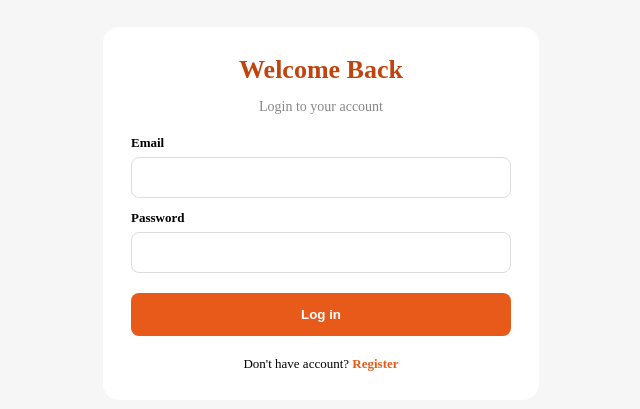
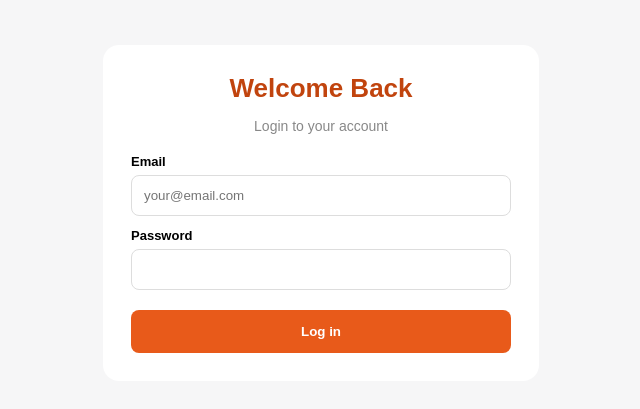
Before and after one commit to wickedrazzy3-commits/Razzy-store, a Next.js app: page / in a window 1280 px wide. Shown: the part 207-616 px from the top of the page, without its empty margins (319-959 px from the left). Built offline with nearby package versions, Linux system fonts and the light colour scheme.

Commit message:
Update page.js

```diff
--- a/app/page.js
+++ b/app/page.js
@@ -1,6 +1,5 @@
 'use client';
 import { useState, useEffect } from 'react';
-import { supabase } from './lib/supabase';
 
 const DEFAULTS=[
  {id:1,name:"Facebook create page ✅ ( all accounts can create",price:4000,oldPrice:5000,type:"digital",img:"https://images.unsplash.com/photo-1611162616475-46b76543ac5f?w=400", delivery:"Page Key: PAGE-RAZZY-8849"},
@@ -10,87 +9,84 @@ const DEFAULTS=[
 
 export default function Home() {
   const [user, setUser] = useState(null);
-  const [checking, setChecking] = useState(true);
   const [email, setEmail] = useState('');
   const [password, setPassword] = useState('');
-  const [isRegister, setIsRegister] = useState(false);
-  const [loading, setLoading] = useState(false);
   const [products, setProducts] = useState(DEFAULTS);
   const [qtys, setQtys] = useState({1:1,2:1,3:1});
   const [paying, setPaying] = useState(null);
-  const [orders, setOrders] = useState([]);
   const [activeDelivery, setActiveDelivery] = useState(null);
 
   useEffect(() => {
-    supabase.auth.getSession().then(({ data }) => { setUser(data.session?.user||null); setChecking(false); });
-    const { data: l } = supabase.auth.onAuthStateChange((_, s) => setUser(s?.user||null));
-    const s=localStorage.getItem("razzy_products");
-    if(s){try{setProducts(JSON.parse(s))}catch{}}
-    const saved=localStorage.getItem("razzy_orders_final");
-    if(saved) setOrders(JSON.parse(saved));
-    return () => l.subscription.unsubscribe();
+    try{
+      const savedUser = localStorage.getItem("razzy_user");
+      if(savedUser) setUser(JSON.parse(savedUser));
+      const s=localStorage.getItem("razzy_products");
+      if(s){ const p=JSON.parse(s); if(Array.isArray(p)&&p.length>0) setProducts(p); }
+    }catch(e){ console.log("load error",e); }
   }, []);
-  useEffect(()=>{localStorage.setItem("razzy_orders_final",JSON.stringify(orders))},[orders]);
 
-  const handleAuth = async () => {
-    if(!email||!password) return alert('Fill email & password');
-    setLoading(true);
-    try{
-      if(isRegister){const {error}=await supabase.auth.signUp({email,password}); if(error) throw error; alert('Account created!');}
-      else{const {error}=await supabase.auth.signInWithPassword({email,password}); if(error) throw error;}
-    }catch(e){alert(e.message)} setLoading(false);
+  const handleLogin = () => {
+    if(!email) return alert('Enter email');
+    const u={email};
+    localStorage.setItem("razzy_user", JSON.stringify(u));
+    setUser(u);
   };
 
   const changeQty=(id,delta)=>setQtys(p=>({...p,[id]:Math.max(1,(p[id]||1)+delta)}));
+
   const handlePay=async(product)=>{
-    const qty=qtys[product.id]||1;
-    setPaying(product.id);
-    await new Promise(r=>setTimeout(r,1500));
-    const newOrder={id:Date.now(),product:`${product.name} x${qty}`,price:product.price*qty,qty,type:product.type,img:product.img,deliveryInfo:product.delivery,date:new Date().toLocaleString()};
-    setOrders(o=>[newOrder,...o]);
-    setPaying(null);
-    setActiveDelivery(newOrder);
+    try{
+      const qty=qtys[product.id]||1;
+      setPaying(product.id);
+      await new Promise(r=>setTimeout(r,1200));
+      const delivery = product.delivery || (product.type==='digital'? "Login will be sent" : "Tracking: Provided");
+      setActiveDelivery({product:`${product.name} x${qty}`, price:product.price*qty, deliveryInfo:delivery});
+      setPaying(null);
+    }catch(err){
+      alert("Pay error: "+err.message);
+      setPaying(null);
+    }
   };
 
-  if(checking) return <div style={{display:'flex',height:'100vh',alignItems:'center',justifyContent:'center'}}>Loading...</div>;
   if(!user){
     return(
-      <div style={{minHeight:'100vh',display:'flex',alignItems:'center',justifyContent:'center',padding:20,background:'#f6f6f7'}}>
+      <div style={{minHeight:'100vh',display:'flex',alignItems:'center',justifyContent:'center',padding:20,background:'#f6f6f7',fontFamily:'sans-serif'}}>
         <div style={{background:'white',width:'100%',maxWidth:380,borderRadius:16,padding:28}}>
-          <h1 style={{color:'#C1440E',fontSize:26,fontWeight:800,textAlign:'center',margin:0}}>{isRegister?'Create Account':'Welcome Back'}</h1>
+          <h1 style={{color:'#C1440E',fontSize:26,fontWeight:800,textAlign:'center',margin:0}}>Welcome Back</h1>
           <p style={{textAlign:'center',color:'#888',fontSize:14}}>Login to your account</p>
-          <div style={{marginTop:20,fontWeight:600,fontSize:13}}>Email</div><input value={email} onChange={e=>setEmail(e.target.value)} style={{width:'100%',padding:12,borderRadius:8,border:'1px solid #ddd',marginTop:6,boxSizing:'border-box'}}/>
-          <div style={{marginTop:12,fontWeight:600,fontSize:13}}>Password</div><input type="password" value={password} onChange={e=>setPassword(e.target.value)} style={{width:'100%',padding:12,borderRadius:8,border:'1px solid #ddd',marginTop:6,boxSizing:'border-box'}}/>
-          <button disabled={loading} onClick={handleAuth} style={{width:'100%',background:'#E85A1A',color:'white',border:0,padding:14,borderRadius:8,fontWeight:700,marginTop:20}}>{loading?'Wait...':(isRegister?'Register':'Log in')}</button>
-          <div style={{textAlign:'center',marginTop:20,fontSize:13}}>Don't have account? <span onClick={()=>setIsRegister(!isRegister)} style={{color:'#E85A1A',cursor:'pointer',fontWeight:700}}>{isRegister?'Login':'Register'}</span></div>
+          <div style={{marginTop:20,fontWeight:600,fontSize:13}}>Email</div>
+          <input value={email} onChange={e=>setEmail(e.target.value)} placeholder="your@email.com" style={{width:'100%',padding:12,borderRadius:8,border:'1px solid #ddd',marginTop:6,boxSizing:'border-box'}}/>
+          <div style={{marginTop:12,fontWeight:600,fontSize:13}}>Password</div>
+          <input type="password" value={password} onChange={e=>setPassword(e.target.value)} style={{width:'100%',padding:12,borderRadius:8,border:'1px solid #ddd',marginTop:6,boxSizing:'border-box'}}/>
+          <button onClick={handleLogin} style={{width:'100%',background:'#E85A1A',color:'white',border:0,padding:14,borderRadius:8,fontWeight:700,marginTop:20,cursor:'pointer'}}>Log in</button>
         </div>
       </div>
     );
   }
 
   return(
-    <>
-      <style>{`body{margin:0;font-family:sans-serif;background:#f5f5f7}.header{position:sticky;top:0;background:white;padding:12px 14px;display:flex;justify-content:space-between;align-items:center}.grid{max-width:1100px;margin:12px auto;padding:0 12px;display:grid;grid-template-columns:1fr 1fr;gap:10px}.card2{background:white;border-radius:14px;overflow:hidden;border:1px solid #eee}.img{width:100%;height:130px;object-fit:cover}.qtyBox{display:flex;align-items:center;gap:8px;background:#f6f6f7;border-radius:999px;padding:3px 8px;margin-top:8px;width:fit-content}.qtyBtn{width:26px;height:26px;border-radius:999px;border:1px solid #ddd;background:white;font-weight:800}`}</style>
+    <div style={{fontFamily:'sans-serif',background:'#f5f5f7',minHeight:'100vh'}}>
+      <style>{`.header{position:sticky;top:0;background:white;padding:12px 14px;display:flex;justify-content:space-between;align-items:center}.grid{max-width:1100px;margin:12px auto;padding:0 12px;display:grid;grid-template-columns:1fr 1fr;gap:10px}.card2{background:white;border-radius:14px;overflow:hidden;border:1px solid #eee}.img{width:100%;height:130px;object-fit:cover}.qtyBox{display:flex;align-items:center;gap:8px;background:#f6f6f7;border-radius:999px;padding:3px 8px;margin-top:8px;width:fit-content}.qtyBtn{width:26px;height:26px;border-radius:999px;border:1px solid #ddd;background:white;font-weight:800;cursor:pointer}`}</style>
       <div className="header">
         <div style={{fontWeight:900}}>RAZZY STORE</div>
-        <button onClick={()=>supabase.auth.signOut()} style={{background:'#eee',border:0,padding:'6px 12px',borderRadius:999,fontSize:11}}>Logout</button>
+        <button onClick={()=>{localStorage.removeItem("razzy_user"); setUser(null);}} style={{background:'#eee',border:0,padding:'6px 12px',borderRadius:999,fontSize:11}}>Logout</button>
       </div>
 
       <div className="grid">
         {products.map(p=>(
           <div key={p.id} className="card2">
-            <img src={p.img} className="img"/>
+            <img src={p.img||"https://via.placeholder.com/300"} className="img" alt={p.name}/>
             <div style={{padding:10}}>
               <div style={{fontWeight:700,fontSize:13,height:32,overflow:'hidden'}}>{p.name}</div>
-              <div style={{fontWeight:900,marginTop:4}}>₦{p.price.toLocaleString()}</div>
+              <div style={{fontWeight:900,marginTop:4}}>₦{Number(p.price).toLocaleString()}</div>
               <div className="qtyBox">
                 <button className="qtyBtn" onClick={()=>changeQty(p.id,-1)}>-</button>
                 <span style={{fontWeight:800,fontSize:13,minWidth:18,textAlign:'center'}}>{qtys[p.id]||1}</span>
                 <button className="qtyBtn" onClick={()=>changeQty(p.id,1)}>+</button>
                 <span style={{fontSize:10,color:'#888',marginLeft:4}}>Qty</span>
               </div>
-              <button disabled={paying===p.id} onClick={()=>handlePay(p)} style={{width:'100%',marginTop:8,background:'black',color:'white',border:0,padding:'11px',borderRadius:999,fontWeight:800,fontSize:12}}>
-                {paying===p.id?'Processing...':`Pay ₦${(p.price*(qtys[p.id]||1)).toLocaleString()}`}
+              <button onClick={()=>handlePay(p)} disabled={paying===p.id} style={{width:'100%',marginTop:8,background:paying===p.id?'#999':'black',color:'white',border:0,padding:'11px',borderRadius:999,fontWeight:800,fontSize:12,cursor:'pointer'}}>
+                {paying===p.id?'Processing...':`Pay ₦${(Number(p.price)*(qtys[p.id]||1)).toLocaleString()}`}
               </button>
             </div>
           </div>
@@ -101,12 +97,13 @@ export default function Home() {
         <div style={{position:'fixed',inset:0,background:'rgba(0,0,0,0.5)',display:'flex',alignItems:'center',justifyContent:'center',padding:20,zIndex:100}} onClick={()=>setActiveDelivery(null)}>
           <div style={{background:'white',width:'100%',maxWidth:340,borderRadius:20,padding:20}} onClick={e=>e.stopPropagation()}>
             <div style={{textAlign:'center',fontSize:34}}>✅</div>
-            <h3 style={{textAlign:'center',fontWeight:900}}>Payment Successful!</h3>
-            <div style={{background:'#f0fdf4',border:'1px dashed #ccc',padding:10,borderRadius:8,fontSize:12,marginTop:10}}>{activeDelivery.deliveryInfo}</div>
+            <h3 style={{textAlign:'center',fontWeight:900,margin:'10px 0 0 0'}}>Payment Successful!</h3>
+            <div style={{textAlign:'center',fontSize:13,marginTop:6}}>{activeDelivery.product} - ₦{activeDelivery.price.toLocaleString()}</div>
+            <div style={{background:'#f0fdf4',border:'1px dashed #ccc',padding:10,borderRadius:8,fontSize:12,marginTop:12}}>{activeDelivery.deliveryInfo}</div>
             <button onClick={()=>setActiveDelivery(null)} style={{width:'100%',marginTop:12,background:'black',color:'white',border:0,padding:12,borderRadius:999,fontWeight:800}}>Done</button>
           </div>
         </div>
       )}
-    </>
+    </div>
   );
 }
```
